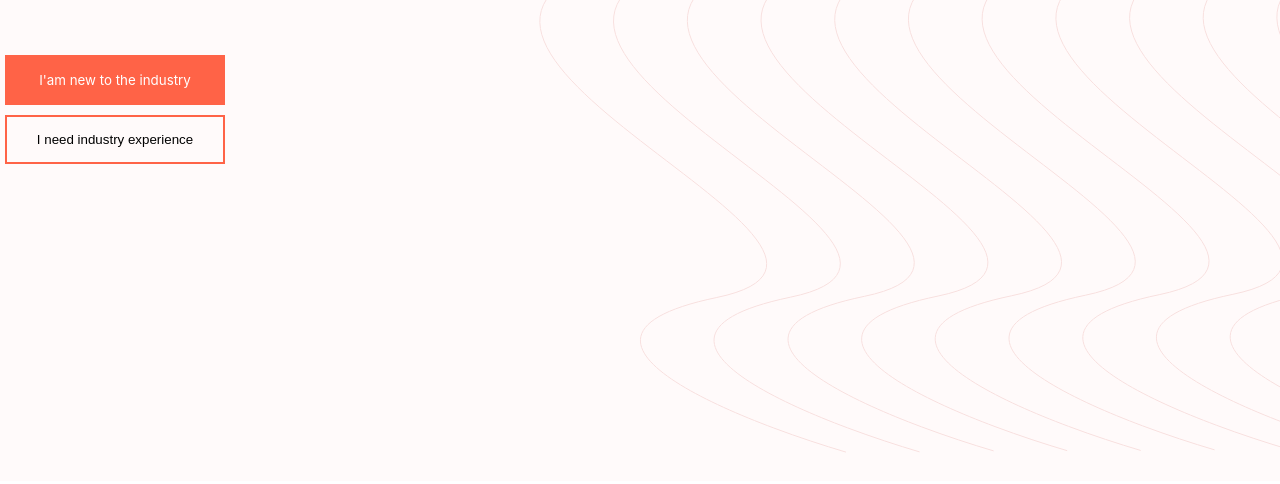
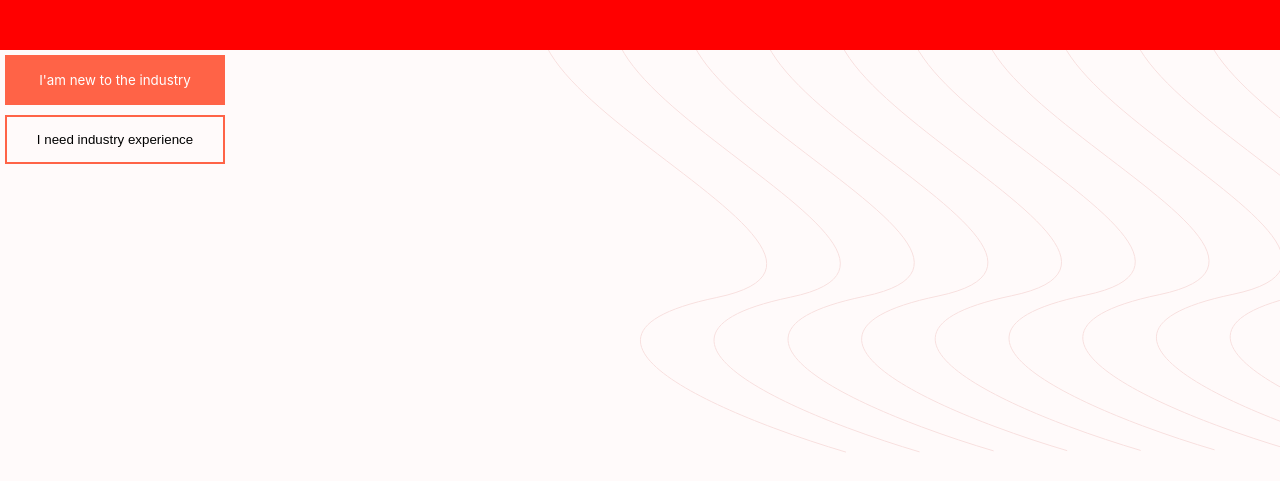
Before and after one commit to Kaylahray/ZuriWeb, a plain HTML site: page index.html in a window 1280 px wide. Shown: the part 316-800 px from the top of the page. Drawn offline with Linux system fonts and the light colour scheme.

Commit message:
Update index.html

```diff
--- a/index.html
+++ b/index.html
@@ -38,7 +38,7 @@
                         <span>that can help your company achieve their mission-critical projects and goals</span>
                     </center>
                 </div>
-                <div class="button_sections">
+                <div class="button_sections" style="background-color:red;">
                     <center>
                         <div class="button1"><form action="training.zuri/index.html"> <button id="active">I'am new to the industry</button></form></button>
                         <div class="button2"><form action="talent.zuri/talent.html"> <button>I need industry experience</button> </form></button>
```
